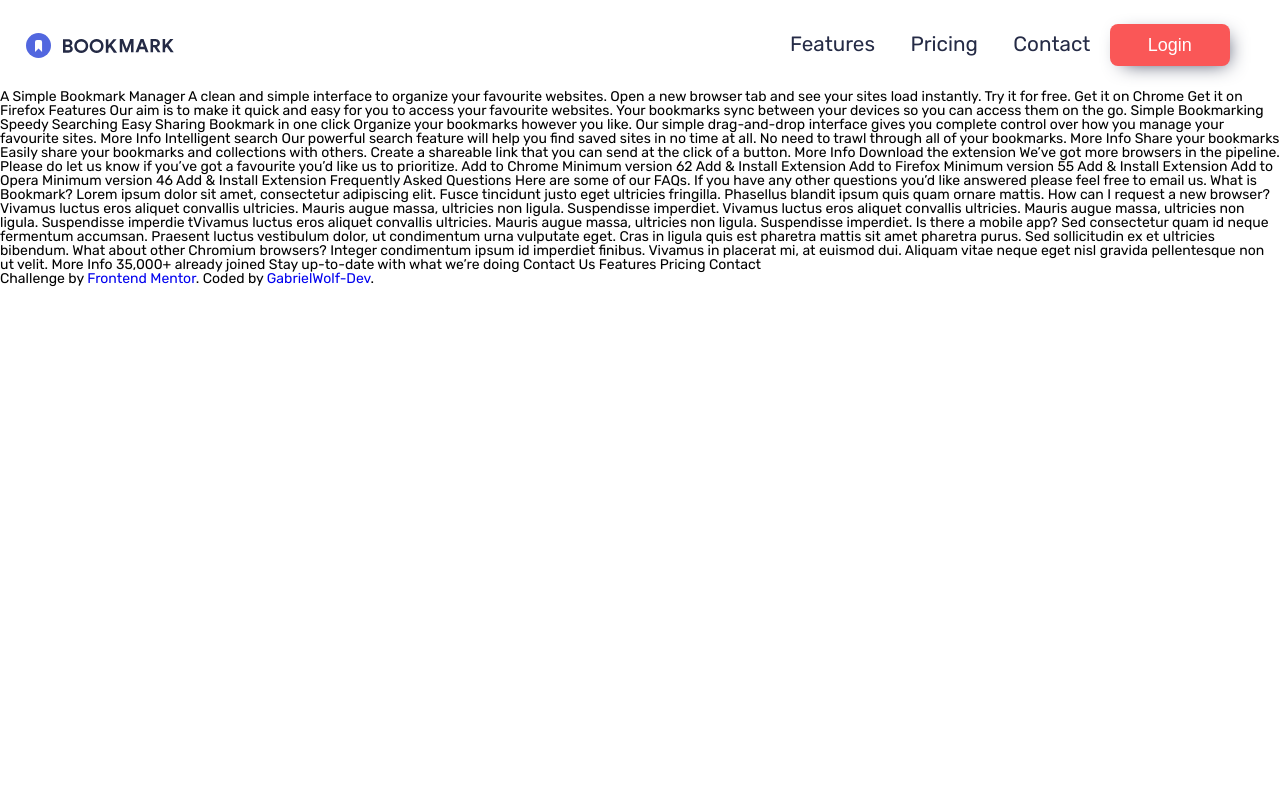
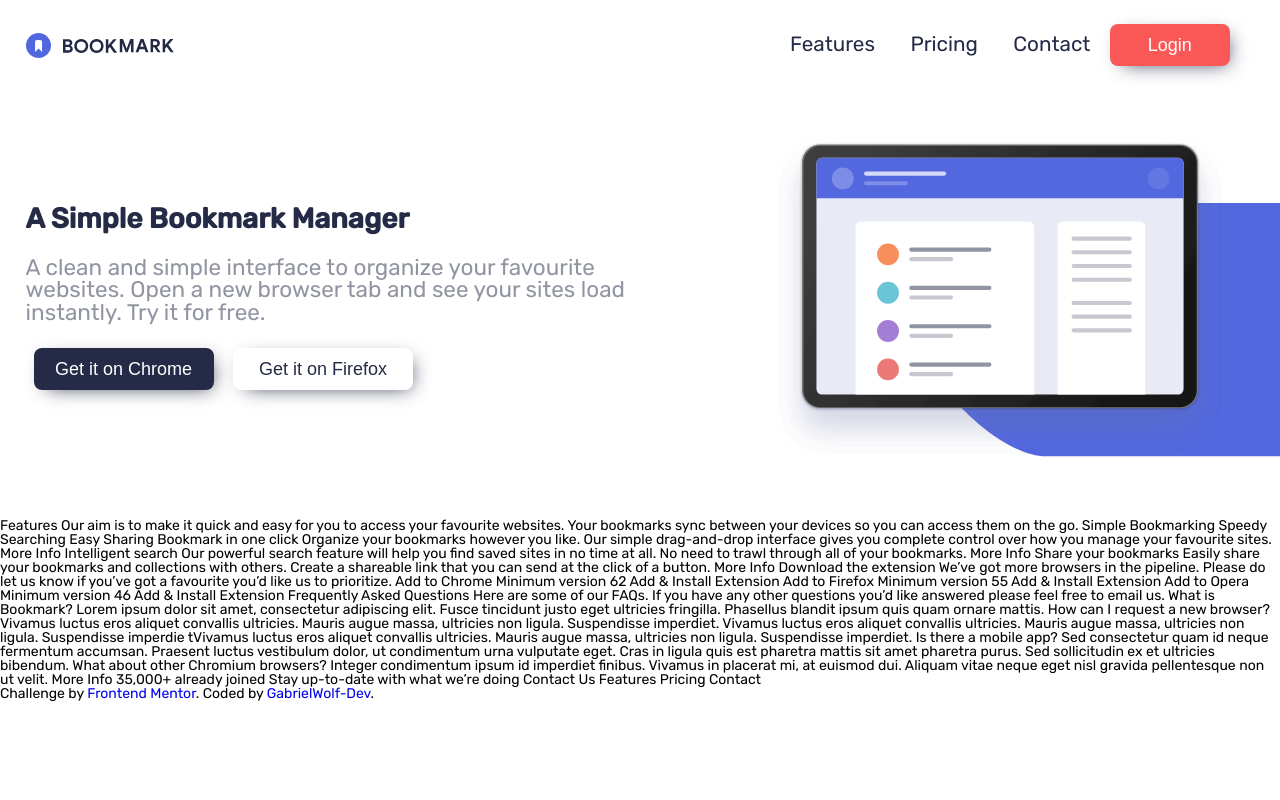
Before and after one commit to GabrielWolf-Dev/frontend-mentor-challenges, a PHP site: page / in a window 1280 px wide. Run offline with PHP 8.4, Linux system fonts and the light colour scheme; some libraries are stand-ins or nearby versions.

Commit message:
Update Banner section

```diff
--- a/bookmark-landing-page/index.html
+++ b/bookmark-landing-page/index.html
@@ -47,14 +47,25 @@
     </nav>
   </header><!--header-->
 
-  A Simple Bookmark Manager
+  <section class="banner">
+    <main class="banner__content">
+      <h1 class="title text-blue-dark">A Simple Bookmark Manager</h1>
+      <p class="content text-gray">
+        A clean and simple interface to organize your favourite websites. Open a new
+        browser tab and see your sites load instantly. Try it for free.
+      </p>
 
-  A clean and simple interface to organize your favourite websites. Open a new
-  browser tab and see your sites load instantly. Try it for free.
+      <button class="banner__btns">Get it on Chrome</button>
+      <button class="banner__btns">Get it on Firefox</button>
+    </main>
 
-  Get it on Chrome
-  Get it on Firefox
+    <div class="banner__img-box">
+      <img class="banner__img" src="./assets/images/illustration-hero.svg" alt="Illustration hero">
+      <img class="banner__bg-el" src="./assets/images/bg-el.svg" alt="Background element">
+    </div>
+  </section>
 
+  <br>
   Features
 
   Our aim is to make it quick and easy for you to access your favourite websites.
--- /dev/null
+++ b/bookmark-landing-page/styles/components/_banner.scss
@@ -0,0 +1,75 @@
+.banner {
+    @include container(768px, flex, 48px);
+    justify-content: center;
+    align-items: center;
+    flex-direction: column-reverse;
+    padding: 0;
+    gap: 24px;
+    text-align: center;
+
+    .content {
+        padding: 24px 2%;
+        font-weight: 300;
+    }
+
+    .banner__btns {
+        $width: 180px;
+        box-shadow: $box-shadow;
+        margin: 0 8px;
+
+       &:nth-of-type(1) {
+        @include btn($width, 0, $dark-blue, white);
+       }
+       &:nth-of-type(2) { @include btn($width, 0, white, $dark-blue); }
+    }
+
+    .banner__img-box {
+        width: 100%;
+        position: relative;
+        padding-left: 2%;
+
+        .banner__img {
+            width: 100%;
+            max-width: 450px;
+            margin: auto;
+            display: block;
+            z-index: 0;
+        }
+
+        .banner__bg-el {
+            width: 100%;
+            max-width: 400px;
+            position: absolute;
+            bottom: 0;
+            right: 0;
+            z-index: -1;
+        }
+
+        @media (max-width: 468px) {
+            .banner__img { max-width: 350px; }
+            .banner__bg-el { max-width: 250px; }
+        }
+    }
+
+    @media (min-width: 768px) {
+        @include container(100%, flex, 48px);
+        justify-content: space-between;
+        align-items: center;
+        flex-direction: row;
+        text-align: left;
+        padding-left: 2%;
+        padding-right: 0;
+
+        .content {
+            padding: 24px 0;
+        }
+
+        .banner__img-box > .banner__img { width: 550px; }
+        .banner__img-box > .banner__bg-el { width: 400px; }
+    }
+
+    @media (min-width: 1638px) {
+        .banner__img-box > .banner__img { width: 100%; max-width: 750px; }
+        .banner__img-box > .banner__bg-el { width: 100%; max-width: 700px; }
+    }
+}
--- a/bookmark-landing-page/styles/components/_header.scss
+++ b/bookmark-landing-page/styles/components/_header.scss
@@ -28,6 +28,7 @@
     visibility: hidden;
     opacity: 0;
     position: fixed;
+    z-index: 1;
     top: 0;
     left: 0;
     text-align: center;
@@ -67,7 +68,7 @@
 
     .btn-login {
         $border: 2px solid white;
-        @include btn(80%, $border, transparent, white, 0);
+        @include btn(80%, $border, transparent, white);
     }
 }
 
@@ -103,8 +104,8 @@
         }
 
         .btn-login {
-            $box-shadow: 5px 5px 20px -8px $dark-blue;
-            @include btn(120px, 0, $soft-red, white, $box-shadow);
+            @include btn(120px, 0, $soft-red, white);
+            box-shadow: $box-shadow;
             font-size: 1rem;
         }
     }
--- a/bookmark-landing-page/styles/main.scss
+++ b/bookmark-landing-page/styles/main.scss
@@ -1,15 +1,18 @@
 @import './elements/reset';
 @import './settings/colors';
+@import './settings/variables';
 @import './generic/base';
 
 // Objects:
 @import './objects/fonts';
+@import './objects/el-colors';
 
 // Mixins:
 @import './tools/mixins';
 
 // Layout:
 @import './components/header';
+@import './components/banner';
 
 // Utilities:
 @import './utilities';
--- /dev/null
+++ b/bookmark-landing-page/styles/objects/_el-colors.scss
@@ -0,0 +1,8 @@
+// Text colors:
+.text-white { color: white; }
+
+.text-blue-dark { color: $dark-blue; }
+
+.text-gray { color: $grayish-blue; }
+
+// Background colors:
--- a/bookmark-landing-page/styles/objects/_fonts.scss
+++ b/bookmark-landing-page/styles/objects/_fonts.scss
@@ -18,7 +18,3 @@
 .subcontent {
     font-size: 1rem;
 }
-
-.text-white { color: white; }
-
-.text-blue-dark { color: $dark-blue; }
--- /dev/null
+++ b/bookmark-landing-page/styles/settings/_variables.scss
@@ -0,0 +1 @@
+$box-shadow: 5px 5px 20px -8px $dark-blue;
--- a/bookmark-landing-page/styles/tools/_mixins.scss
+++ b/bookmark-landing-page/styles/tools/_mixins.scss
@@ -11,14 +11,13 @@
     }
 }
 
-@mixin btn($width, $border, $bg, $color-text, $box-shadow) {
+@mixin btn($width, $border, $bg, $color-text) {
     width: $width;
     height: 42px;
     border: $border;
     background-color: $bg;
     color: $color-text;
-    box-shadow: $box-shadow;
-    font-size: 1.15rem;
+    font-size: 1rem;
     font-weight: 500;
     border-radius: 8px;
 }
```
Also changed, not shown: bookmark-landing-page/assets/images/bg-el.svg (added), bookmark-landing-page/assets/images/icon-facebook.svg (deleted), bookmark-landing-page/assets/images/icon-twitter.svg (deleted), bookmark-landing-page/styles/main.css, 1 other file.
